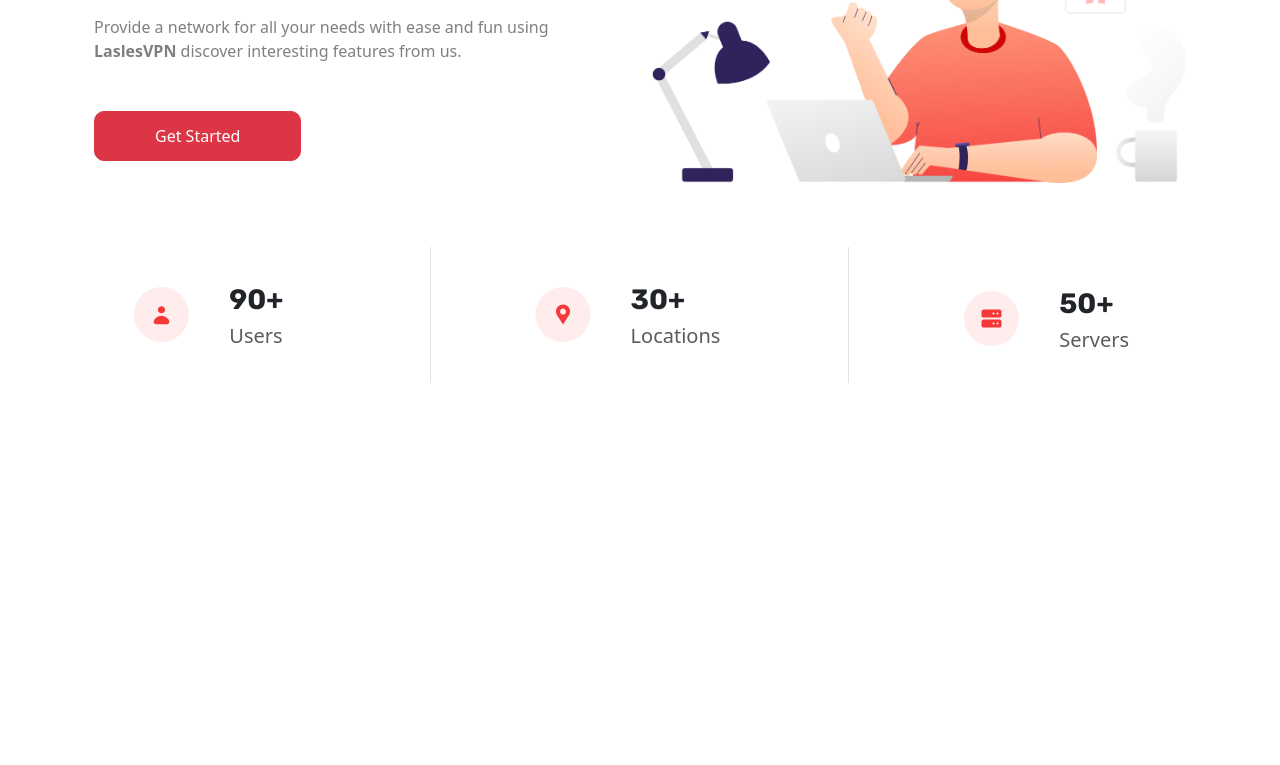
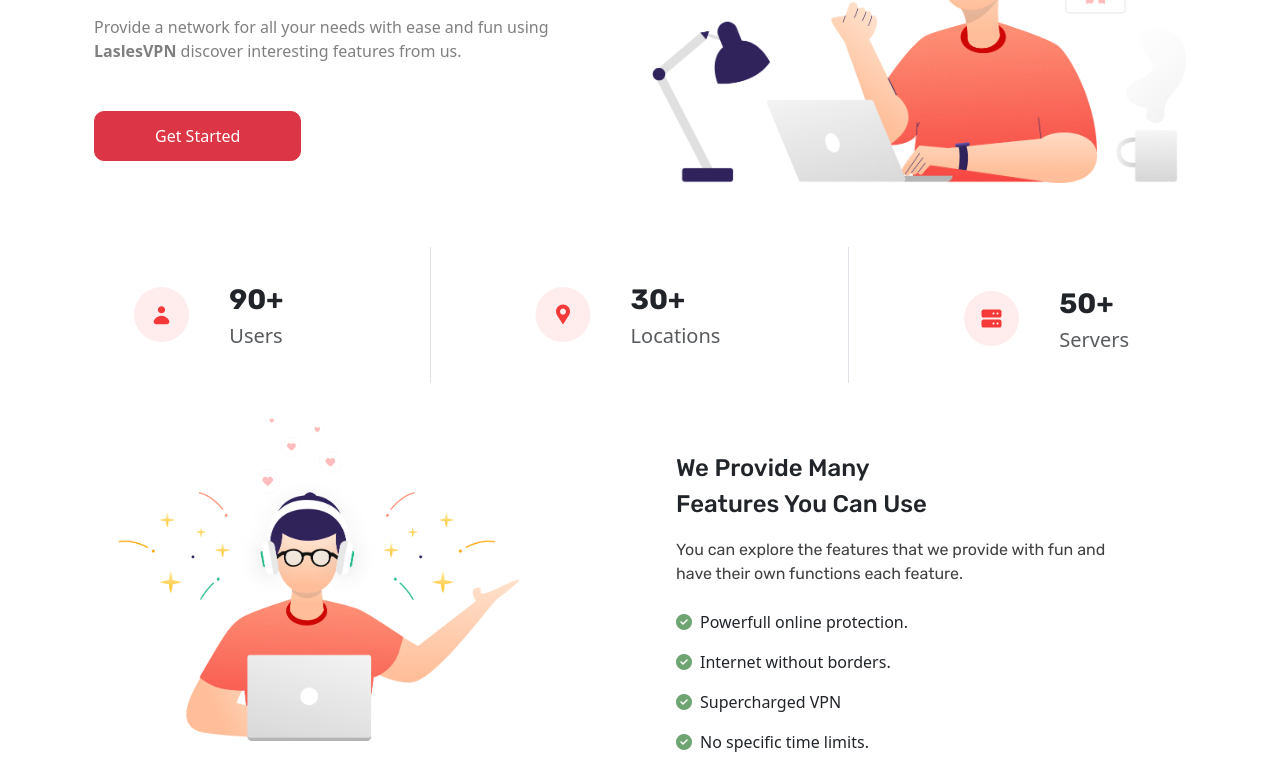
Before and after one commit to elanurbulbul/LasLesVPN, a website built with Vite: page src/index.html in a window 1280 px wide. Shown: the part 281-1046 px from the top of the page. Before the commit the page ends 800 px from the top, so only its background shows below. Built offline with nearby package versions, Linux system fonts and the light colour scheme.

Commit message:
thirdSection

```diff
--- a/src/index.html
+++ b/src/index.html
@@ -115,6 +115,38 @@
         </div>
       </div>
     </section>
+    <section class="third-bg-section">
+      <div class="container">
+          <div class="row align-items-center justify-content-center mx-auto">
+              <div class="col-lg-6 me-4 ">
+                  <img class="w-75 h-100 m-lg-4" src="img/section3.png" alt="">
+              </div>
+              <div class="col mt-5">
+                  <h4 class="rubik lh-base mb-3">We Provide Many <br> Features You Can Use</span></h4>
+                  <p class="rubik text-opacity-75  text-black fs-6 mb-4">You can explore the features that we provide with fun and <br>have their own functions each feature.</p>
+                  <ul class="list-group">
+                      <li class="d-flex align-items-center pb-3">
+                        <i class="fa-solid fa-circle-check me-2" style="color: #6fa572;"></i>
+                        <p class="mb-0">Powerfull online protection.</p>
+                      </li>
+                      <li class="d-flex align-items-center pb-3">
+                        <i class="fa-solid fa-circle-check me-2" style="color: #6fa572;"></i>
+                        <p class="mb-0">Internet without borders.</p>
+                      </li>
+                      <li class="d-flex align-items-center pb-3">
+                        <i class="fa-solid fa-circle-check me-2" style="color: #6fa572;"></i>
+                        <p class="mb-0">Supercharged VPN</p>
+                      </li>
+                      <li class="d-flex align-items-center">
+                        <i class="fa-solid fa-circle-check me-2" style="color: #6fa572;"></i>
+                        <p class="mb-0">No specific time limits.</p>
+                      </li>
+                  </ul>
+              </div>
+
+          </div>
+      </div>
+  </section>
   </main>
 </body>
 
--- a/src/scss/style.scss
+++ b/src/scss/style.scss
@@ -11,7 +11,13 @@
 }
 .hero-bg-section{
     h1{
-        max-width:520px;
+        max-width:480px;
         font-weight: 500;
     }
 }
+.second-bg-section{
+    li{
+        display: flex;
+        align-items: center;
+    }
+}
```
Also changed, not shown: src/scss/style.css, 1 other file.
